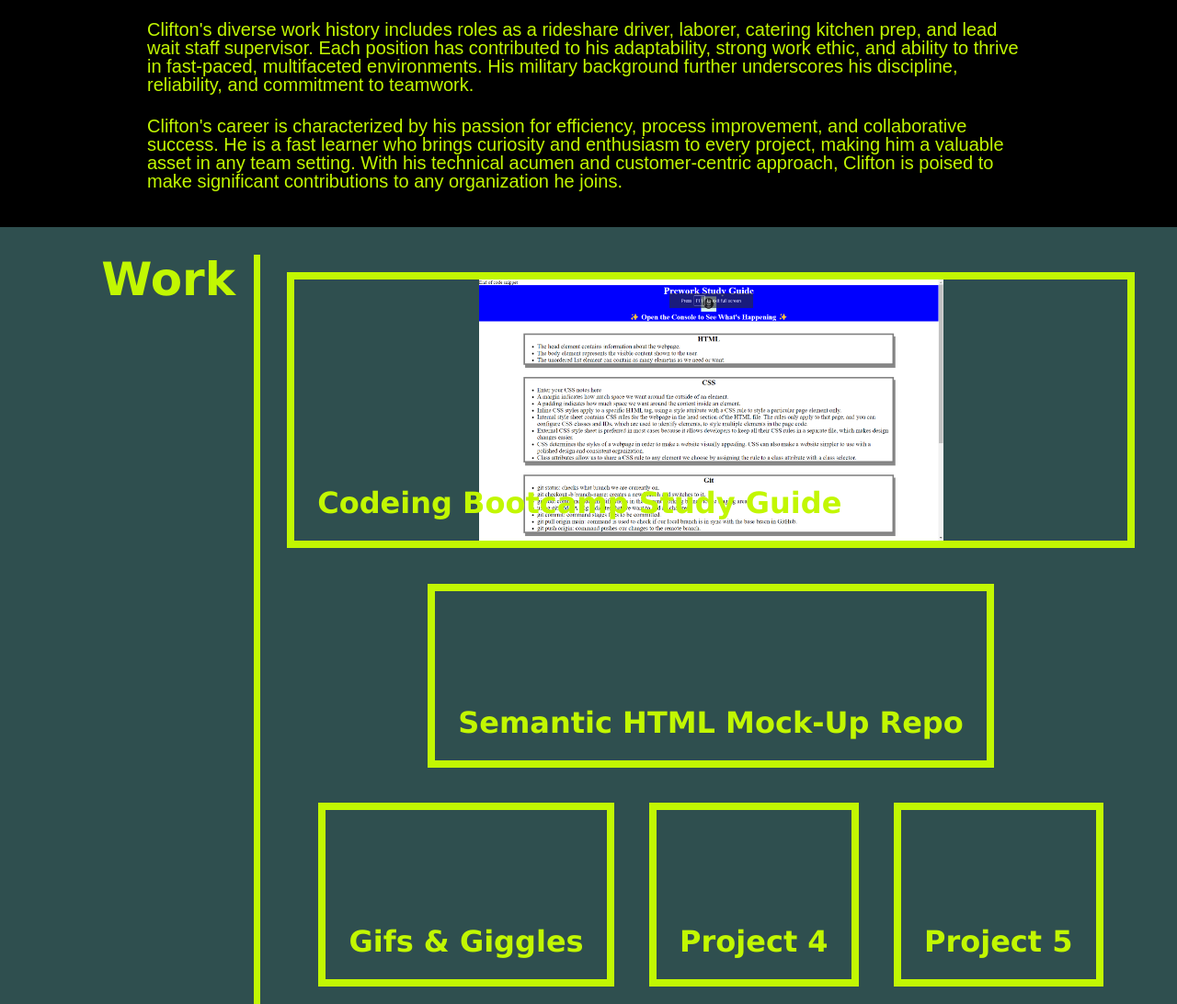
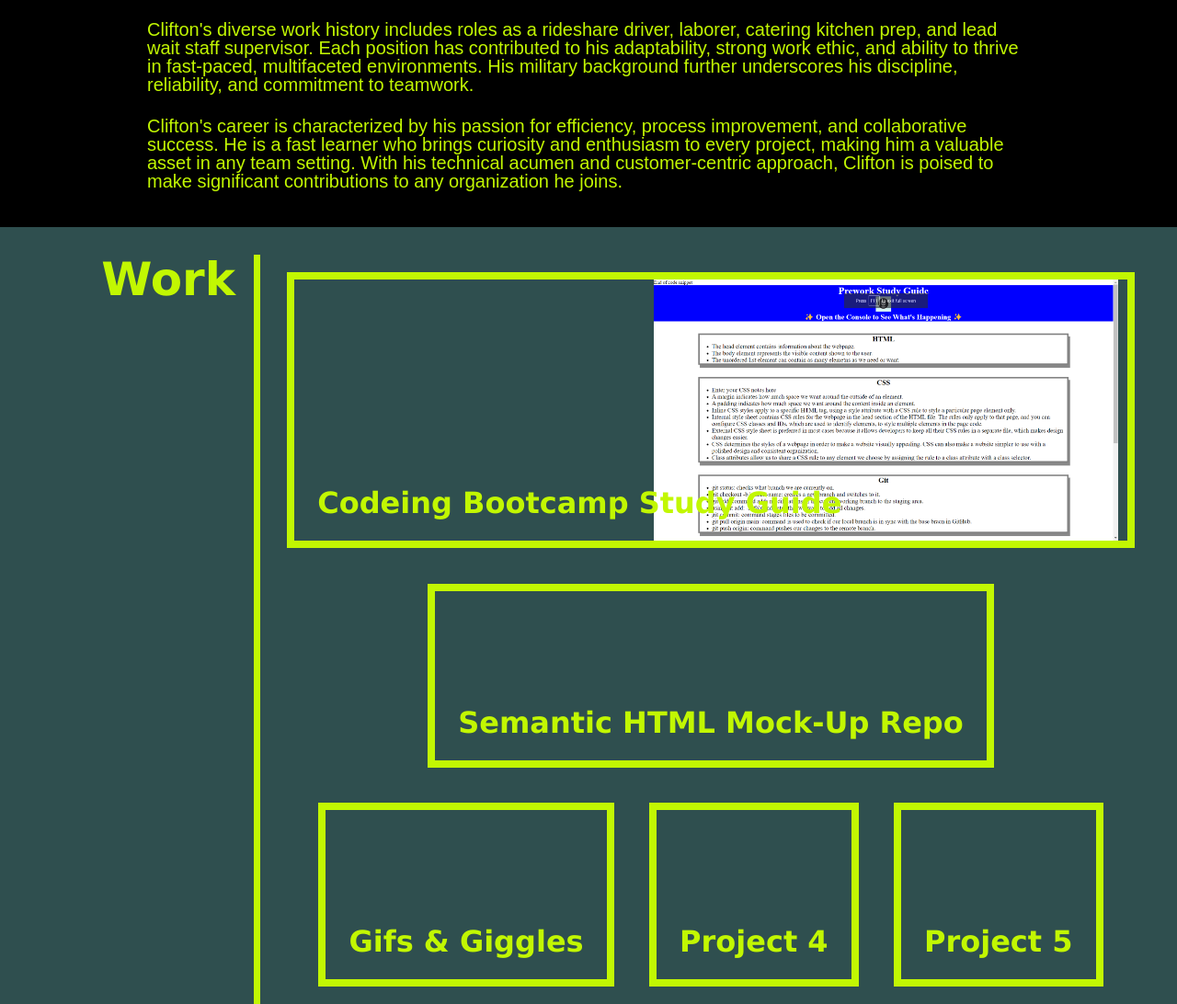
Before and after one commit to ccreed86/cliff-portfolio, a plain HTML site: page index.html in a window 1280 px wide. Shown: the part 779-1871 px from the top of the page at 92% size. Drawn offline with Linux system fonts and the light colour scheme.

Commit message:
fixed codeing bootcamp study guide image background

```diff
--- a/assets/styl.css
+++ b/assets/styl.css
@@ -85,7 +85,7 @@ nav a:last-child {
 
 main {
     margin-top: 20px;
-    margin-bottom: 50px;
+    margin-bottom: 0px;
 }
 
 .hero {
@@ -193,7 +193,7 @@ main {
 }
 #studyGuide {
 background-image: url("../assets/images/preworksg.png");
-background-position: center;
+background-position: calc(100% - 10px) center;
 background-repeat: no-repeat;
 
 background-size:contain;
@@ -207,9 +207,9 @@ object-fit: fill;
 
 }
 
-.studyGuide {
+/* .studyGuide {
     background-position: calc(100% - 10px) center;
-}
+} */
 
 #contact {
     color: var(--tertiary);
```
Also changed, not shown: index.html (+2 -1 lines).
